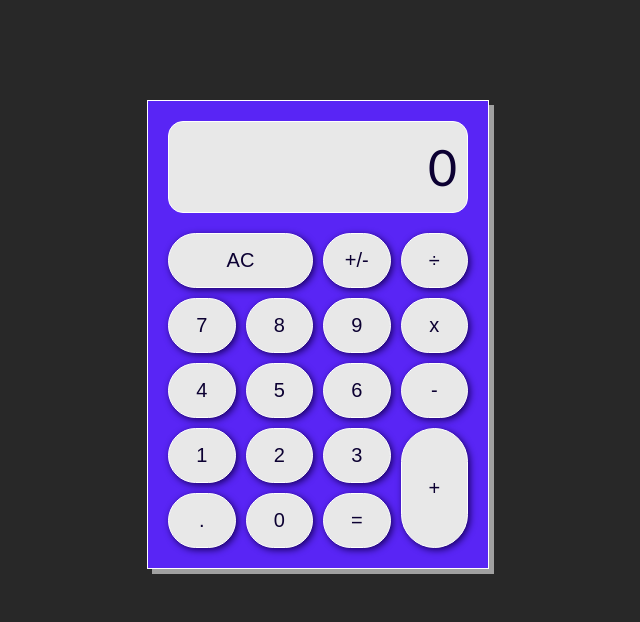
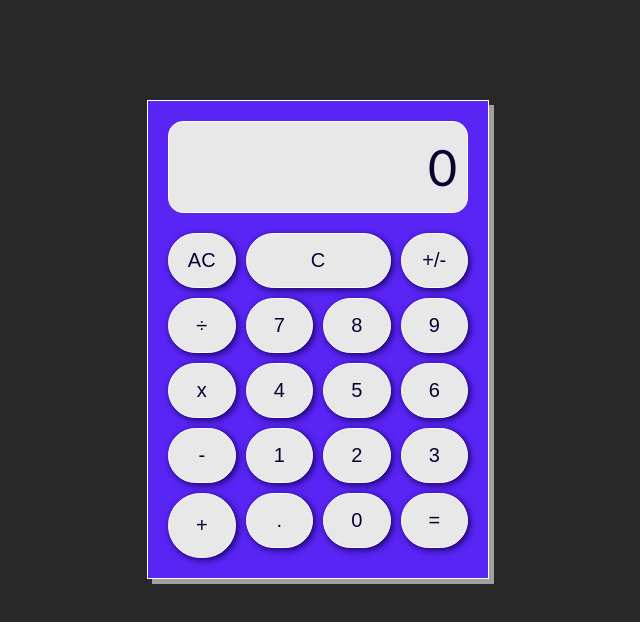
Before and after one commit to namit-c/simple_calculator, a plain HTML site: page index.html in a window 1280 px wide. Shown: the whole page, without its empty margins (322-962 px from the left). Drawn offline with Linux system fonts and the light colour scheme.

Commit message:
added a delete button

```diff
--- a/index.html
+++ b/index.html
@@ -11,7 +11,8 @@
     <div class="calculator">
         <div class="screen">0</div>
         <div class="buttons">
-            <button type = "button" class="clear">AC</button>
+            <button type = "button" class="all-clear">AC</button>
+            <button type = "button" class="clear">C</button>
             <button type = "button" class="operator">+/-</button>
             <button type = "button" class="operator">÷</button>
             <button type = "button" class="digit">7</button>
```
